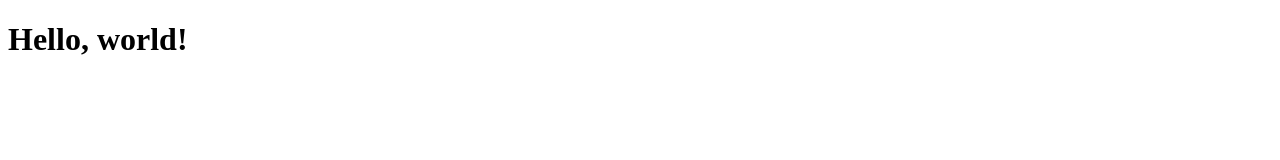
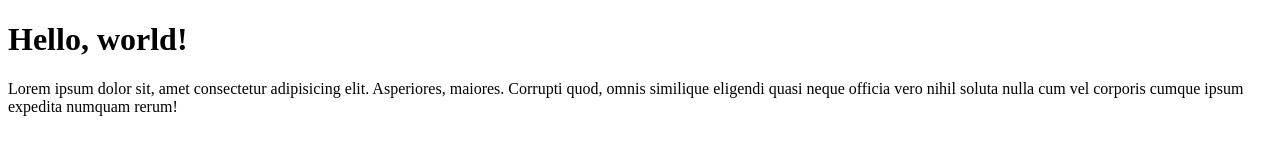
Before and after one commit to Alvin-Saputra/git-test, a plain HTML site: page index.html in a window 1280 px wide. Drawn offline with Linux system fonts and the light colour scheme.

Commit message:
menambahkan satu paragraf

```diff
--- a/index.html
+++ b/index.html
@@ -7,5 +7,6 @@
 </head>
 <body>
     <h1>Hello, world!</h1>
+    <p>Lorem ipsum dolor sit, amet consectetur adipisicing elit. Asperiores, maiores. Corrupti quod, omnis similique eligendi quasi neque officia vero nihil soluta nulla cum vel corporis cumque ipsum expedita numquam rerum!</p>
 </body>
 </html>
```
